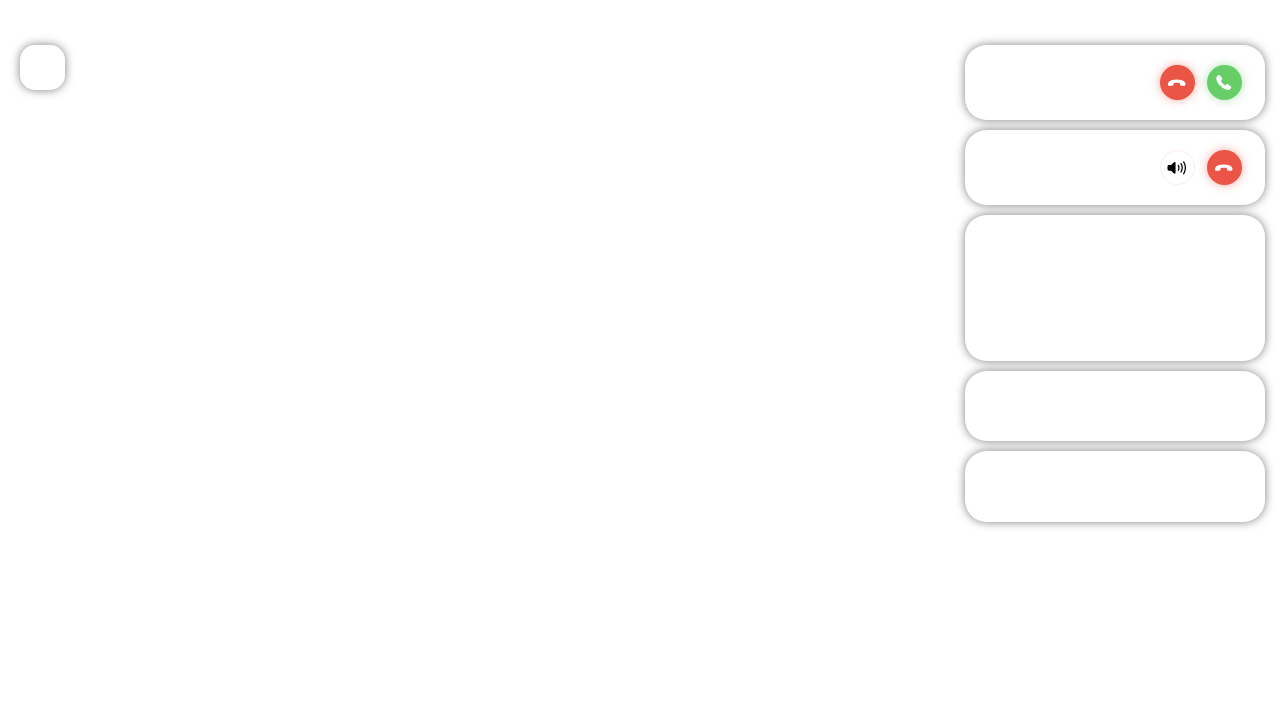
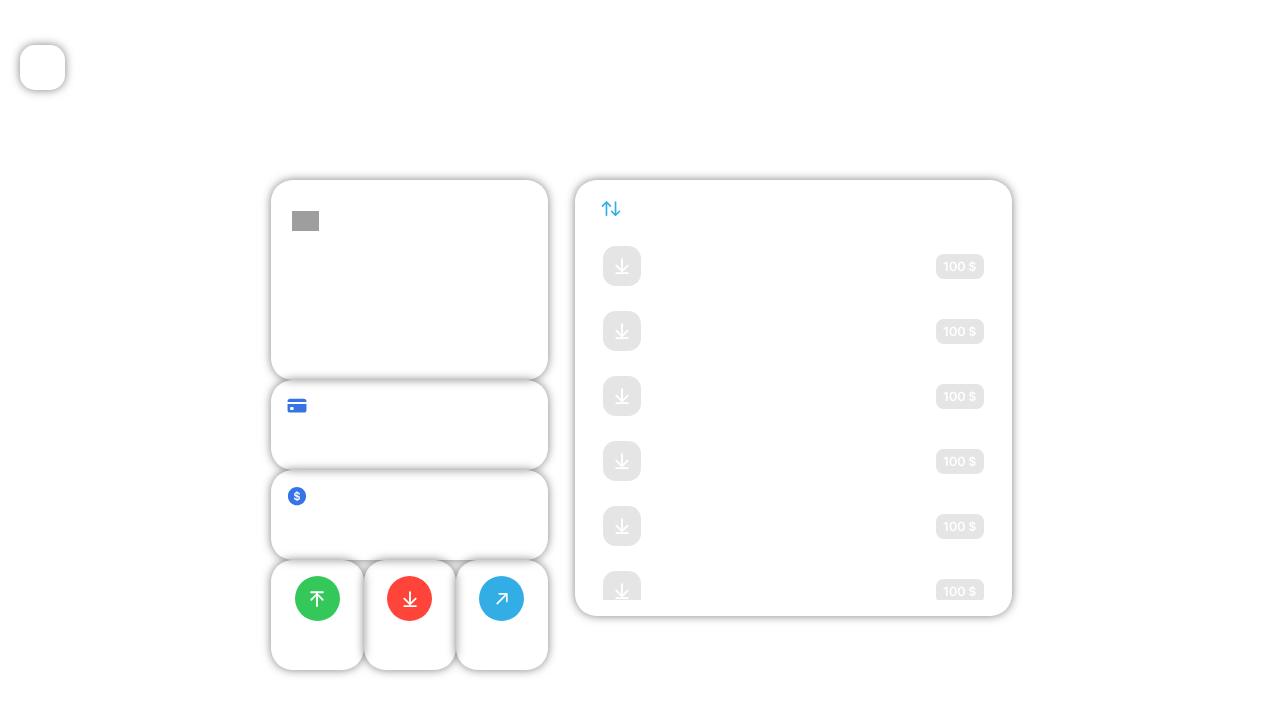
Before and after one commit to hoyame/FiveM-UI, a React app: page /#/ in a window 1280 px wide. Shown: the top 714 px of the page. Built offline with nearby package versions, Linux system fonts and the light colour scheme; grey boxes are pictures that could not be loaded.

Commit message:
end: bank

```diff
--- a/src/components/apps/bank/Bank.scss
+++ b/src/components/apps/bank/Bank.scss
@@ -23,7 +23,7 @@
     flex-direction: row;
     margin-top: -7.5%;
 
-    height: 65%;
+    height: 70%;
     width: 60%;
 }
 
@@ -40,7 +40,7 @@
 
 .bank-d2 {
     height: 80%;
-    width: 60%;
+    width: 70%;
 
     display:flex;
     flex-direction: column;
@@ -50,8 +50,7 @@
 
 .bank-card {
     height: 200px;
-    width: 85%;
-    margin-bottom: 25px;
+    width: 90%;
     border-radius: 21.67px;
 
     padding: 30px 20px;
@@ -62,10 +61,9 @@
     flex-direction: row;
     align-items: center;
     height: 90px;
-    width: 85%;
+    width: 90%;
     padding: 15px;
     border-radius: 21.67px;
-    margin-bottom: 15px;
 }
 
 .bank-balance-amount {
@@ -82,13 +80,13 @@
 .bank-buttons {
     display: flex;
     flex-direction: row;
-    width: 85%;
+    width: 90%;
     justify-content: space-between;
 }
 
 .bank-button {
-    height: 90px;
-    width: 90px;
+    height: 110px;
+    width: 110px;
     border-radius: 21.67px;
 
     display: flex;
@@ -106,8 +104,8 @@
 }
 
 .bank-button-icon-container {
-    height: 35px;
-    width: 35px;
+    height: 45px;
+    width: 45px;
     border-radius: 50px;
     background-color: #34c759;
 
@@ -118,7 +116,7 @@
 
 .bank-button-icon {
     fill: #fff;
-    height: 15px;
+    height: 20px;
 }
 
 .bank-transactions {
--- a/src/components/apps/bank/Bank.tsx
+++ b/src/components/apps/bank/Bank.tsx
@@ -87,7 +87,7 @@ const Bank = () => {
 
                             </div>
 
-                            <p style={{fontSize: 13}}>Deposer</p>
+                            <p style={{fontSize: 15}}>Deposer</p>
                         </div>
 
                         <div className='box-t bank-button'>
@@ -98,7 +98,7 @@ const Bank = () => {
 
                             </div>
 
-                            <p style={{fontSize: 13}}>Retirer</p>
+                            <p style={{fontSize: 15}}>Retirer</p>
                         </div>
 
                         <div className='box-t bank-button'>
@@ -108,7 +108,7 @@ const Bank = () => {
                                 </svg>
                             </div>
 
-                            <p style={{fontSize: 13}}>Deposer</p>
+                            <p style={{fontSize: 15}}>Transferer</p>
                         </div>
                     </div>
                 </div>
--- a/src/components/home/home.tsx
+++ b/src/components/home/home.tsx
@@ -18,7 +18,7 @@ const Home = () => {
    const [apps, setApps] = useState({
       profile: false,
       inventory: false,
-      bank: false
+      bank: true
    })
 
    const [oldApp, setOldApp] = useState("")
```
